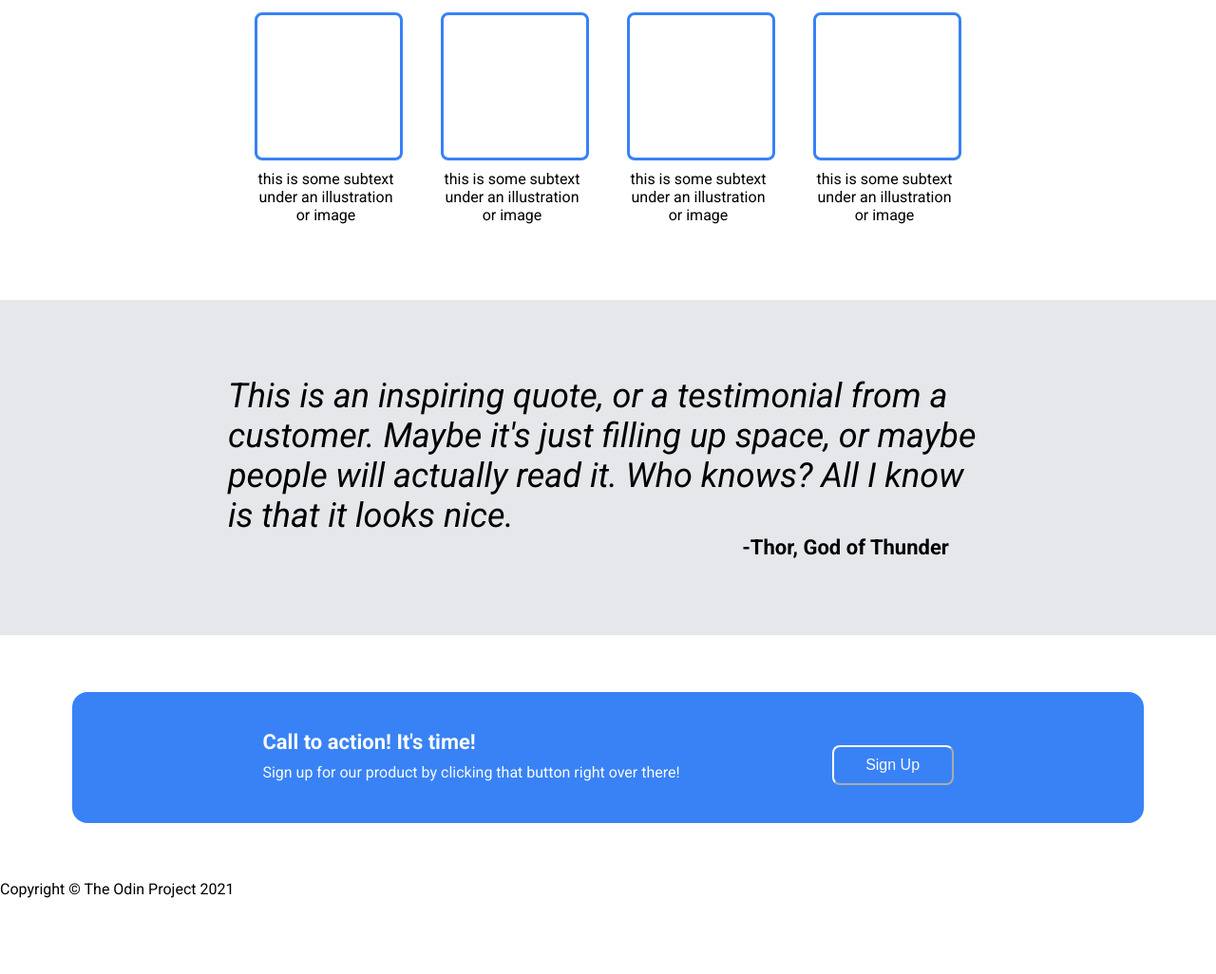
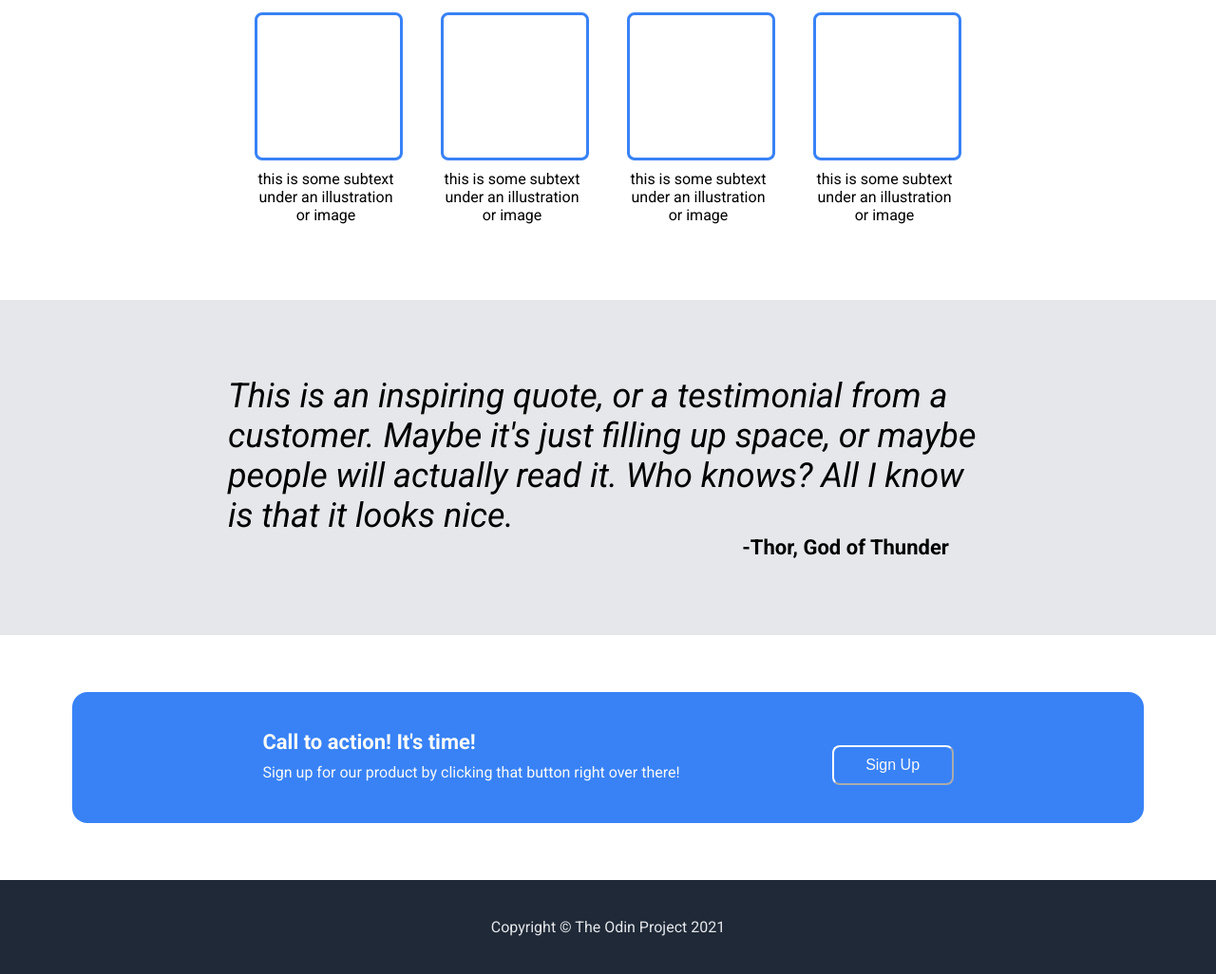
Before and after one commit to nootrients/odin-landing_page, a plain HTML site: page index.html in a window 1280 px wide. Shown: the part 600-1626 px from the top of the page at 95% size. Before the commit the page ends 1546 px from the top, so only its background shows below. Drawn offline with Linux system fonts and the light colour scheme.

Commit message:
Finished adding design on footer container

```diff
--- a/index.html
+++ b/index.html
@@ -89,7 +89,7 @@
     </div>
 
     <div class = 'footer_container'>
-        Copyright © The Odin Project 2021
+        <div class = 'footer_message'>Copyright © The Odin Project 2021</div>
     </div>
 </body>
 </html>
--- a/styles.css
+++ b/styles.css
@@ -185,3 +185,15 @@ body{
     font-size: 16px;
     border-radius: 8px;
 }
+
+.footer_container{
+    background-color: #1F2937;
+    display: flex;
+    justify-content: center;
+    align-items: center;
+    padding: 40px;
+}
+
+.footer_message{
+    color: #e5e7eb;
+}
```
